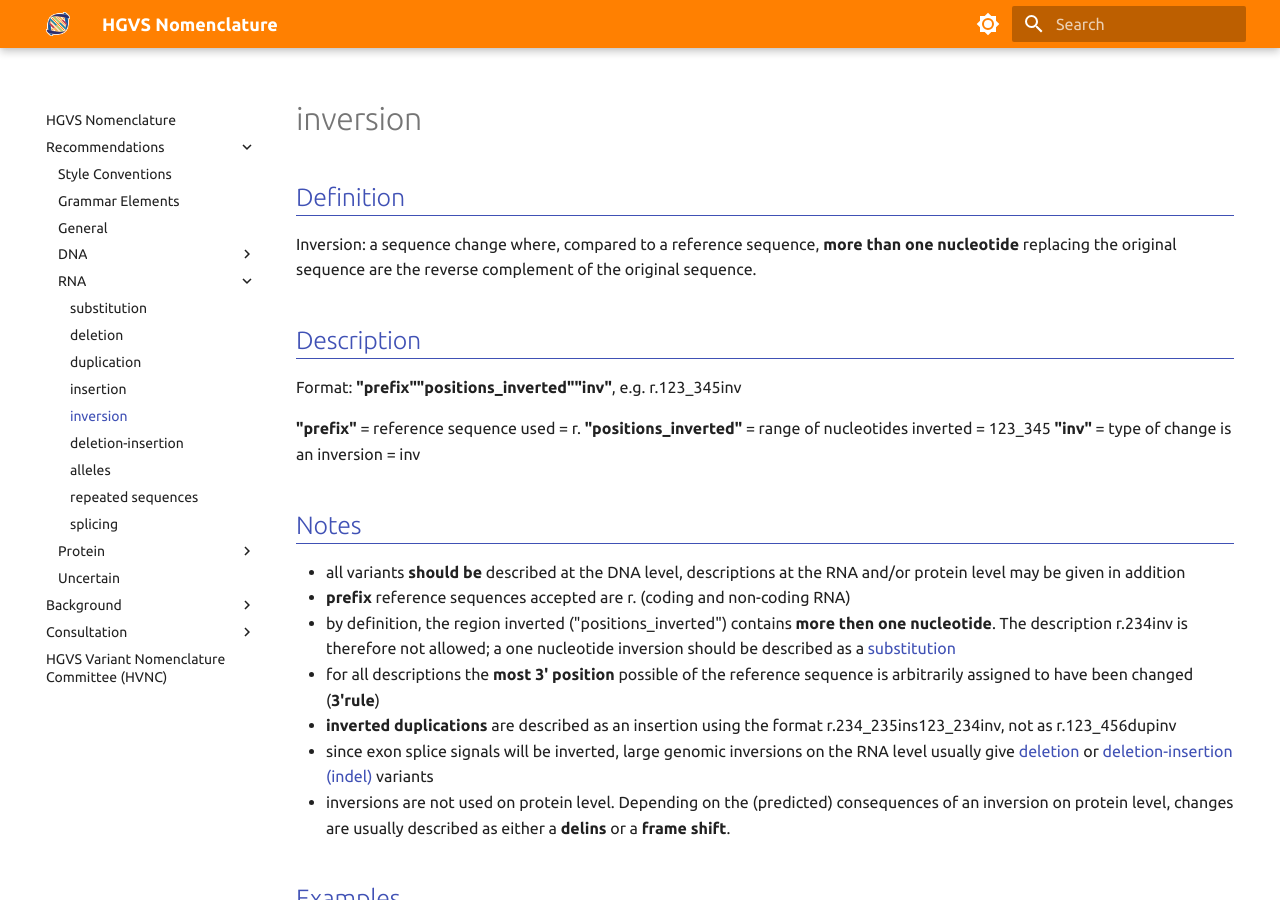
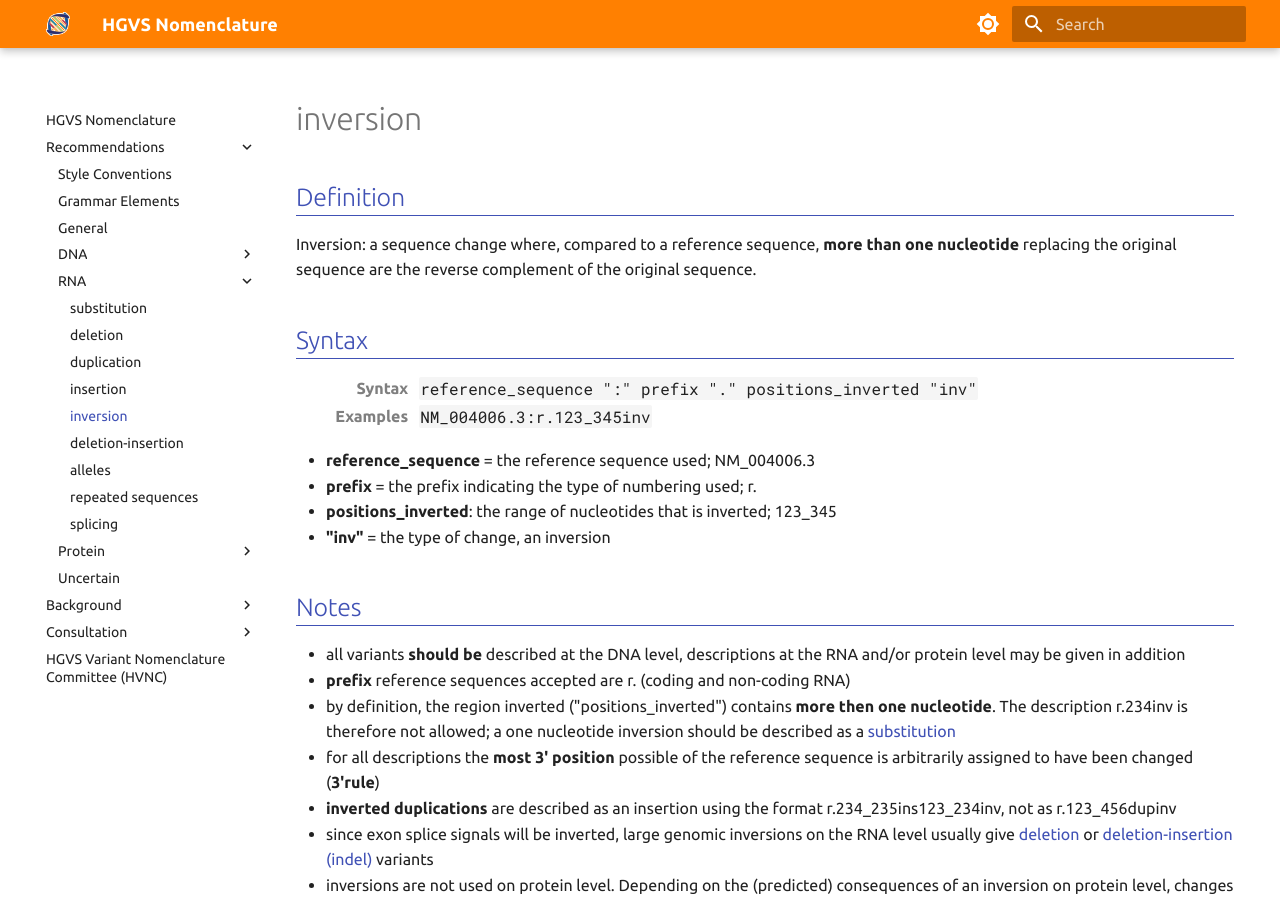
Before and after one commit to HGVSnomenclature/hgvs-nomenclature, an MkDocs documentation site: the page built from docs/recommendations/RNA/inversion.md, in a window 1280 px wide and 900 px high. Built offline with MkDocs 1.6.1 and Material for MkDocs 9.7.7, drawn with Linux system fonts in a browser that asks for light colours.

Commit message:
Update the syntax block for RNA inversions.

```diff
--- a/docs/recommendations/RNA/inversion.md
+++ b/docs/recommendations/RNA/inversion.md
@@ -4,11 +4,23 @@
 
 Inversion: a sequence change where, compared to a reference sequence, **more than one nucleotide** replacing the original sequence are the reverse complement of the original sequence.
 
-## Description
+## Syntax
 
-Format: **"prefix""positions_inverted""inv"**, e.g. r.123_345inv
+<table class="syntax">
+  <tr>
+    <th>Syntax</th>
+    <td><code>reference_sequence ":" prefix "." positions_inverted "inv"</code></td>
+  </tr>
+  <tr>
+    <th>Examples</th>
+    <td><code>NM_004006.3:r.123_345inv</code></td>
+  </tr>
+</table>
 
-**"prefix"** = reference sequence used = r. **"positions_inverted"** = range of nucleotides inverted = 123_345 **"inv"** = type of change is an inversion = inv
+- **reference_sequence** = the reference sequence used; NM_004006.3
+- **prefix** = the prefix indicating the type of numbering used; r.
+- **positions_inverted**: the range of nucleotides that is inverted; 123_345
+- **"inv"** = the type of change, an inversion
 
 ## Notes
 
```
